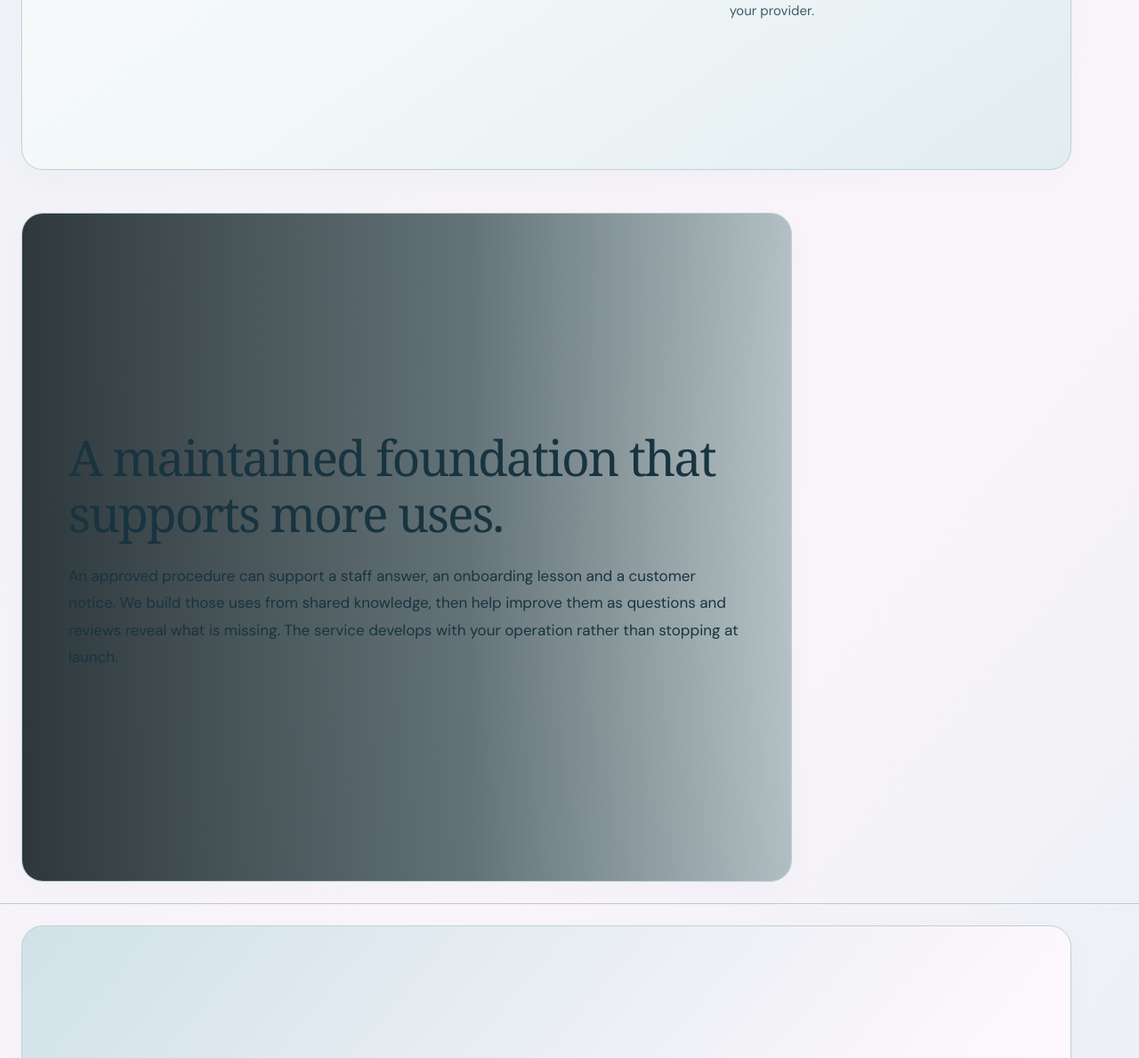
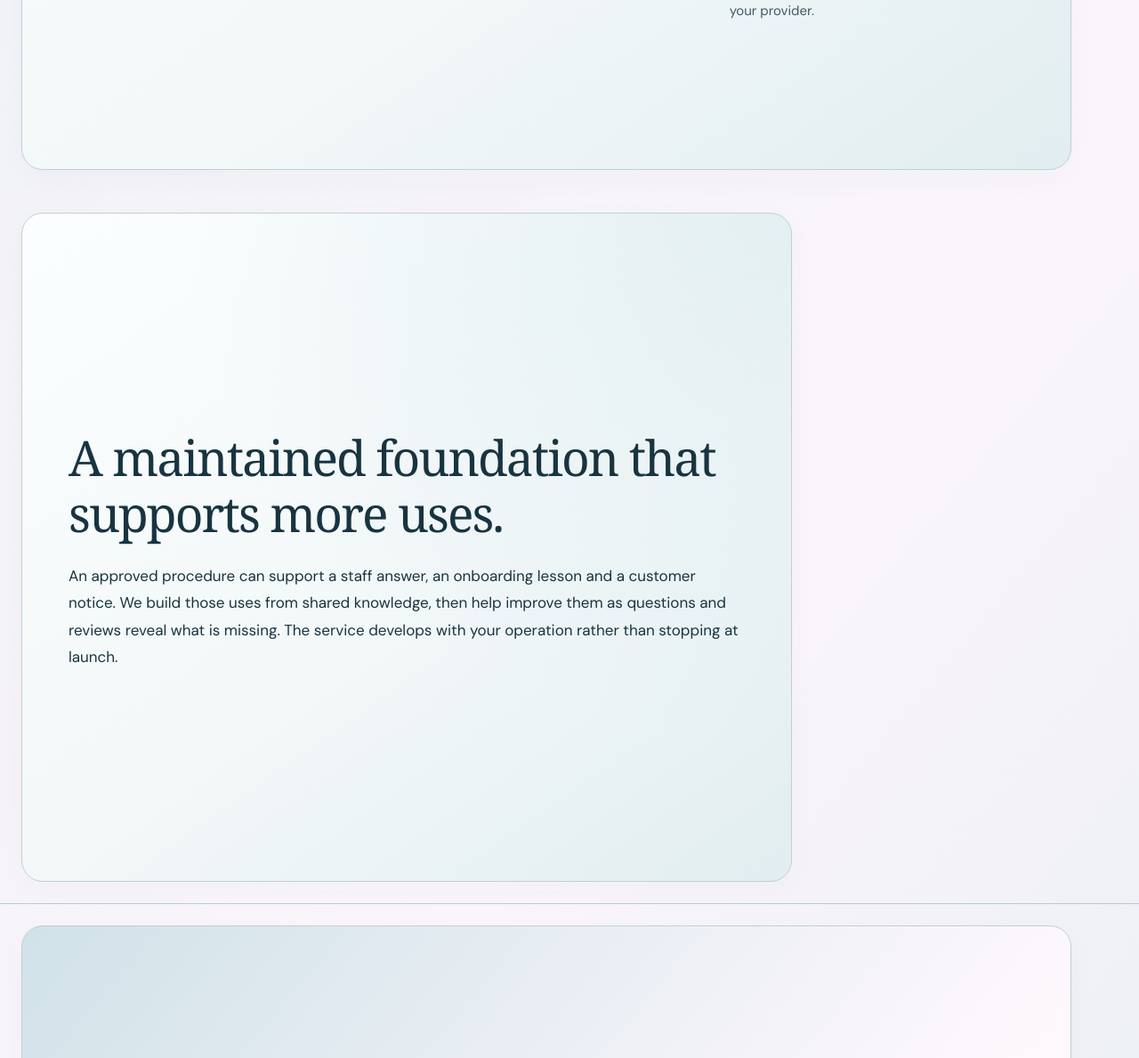
Before and after one commit to Domenik-Wichmann/sonawaysystems.com, a PHP site: page /about.html in a window 1280 px wide. Shown: the part 2185-3374 px from the top of the page at 89% size. Run offline with PHP 8.4, Linux system fonts and the light colour scheme.

Commit message:
Keep supporting content readable after removing photo backdrops

```diff
--- a/assets/site-cleanup.css
+++ b/assets/site-cleanup.css
@@ -60,3 +60,5 @@
  .time-period .time-money strong{font-size:30px}
  .capture-poster img{height:350px}
 }
+.story-interior .photo-quote .story-surface{background:var(--satin-light)!important}
+.story-interior .photo-quote:before,.story-interior .photo-quote .story-surface:before{display:none}
```
